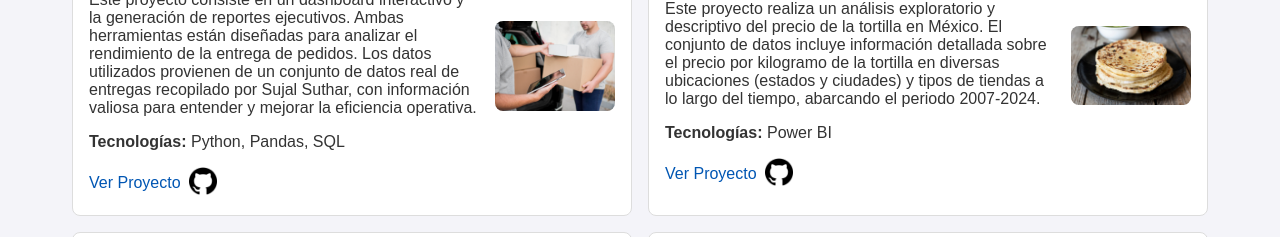
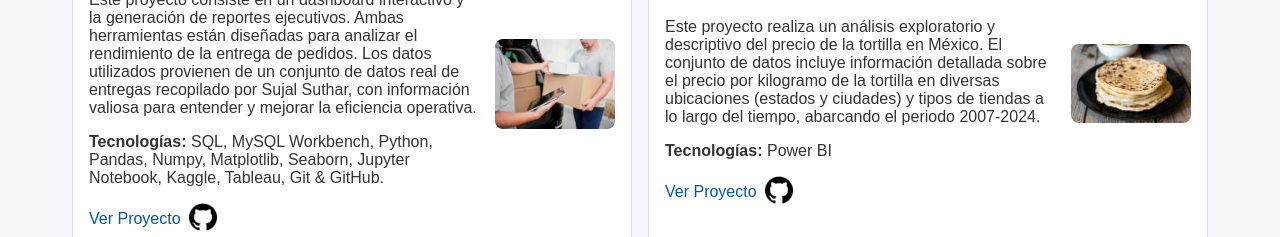
Before and after one commit to SaitoM17/mi-portafolio, a React (Create React App) app: page / in a window 1280 px wide. Shown: the part 1160-1397 px from the top of the page. Built offline with nearby package versions, Linux system fonts and the light colour scheme.

Commit message:
feat: Actualización a las tecnologías del proyecto Amazon Delivery

```diff
--- a/src/components/Projects.js
+++ b/src/components/Projects.js
@@ -23,7 +23,7 @@ function Projects() {
       nombre: "📊 Amazon Delivery",
       descripcion: "Este proyecto consiste en un dashboard interactivo y la generación de reportes ejecutivos. Ambas herramientas están diseñadas para analizar el rendimiento de la entrega de pedidos. Los datos utilizados provienen de un conjunto de datos real de entregas recopilado por Sujal Suthar, con información valiosa para entender y mejorar la eficiencia operativa.",
       imagen: "/img/Amazon_Delivery.jpg",
-      tecnologias: "Python, Pandas, SQL",
+      tecnologias: "SQL, MySQL Workbench, Python, Pandas, Numpy, Matplotlib, Seaborn, Jupyter Notebook, Kaggle, Tableau, Git & GitHub.",
       pagina: "/Amazon-delivery",
       link: "https://github.com/SaitoM17/amazon_delivery.git",
     },
```
